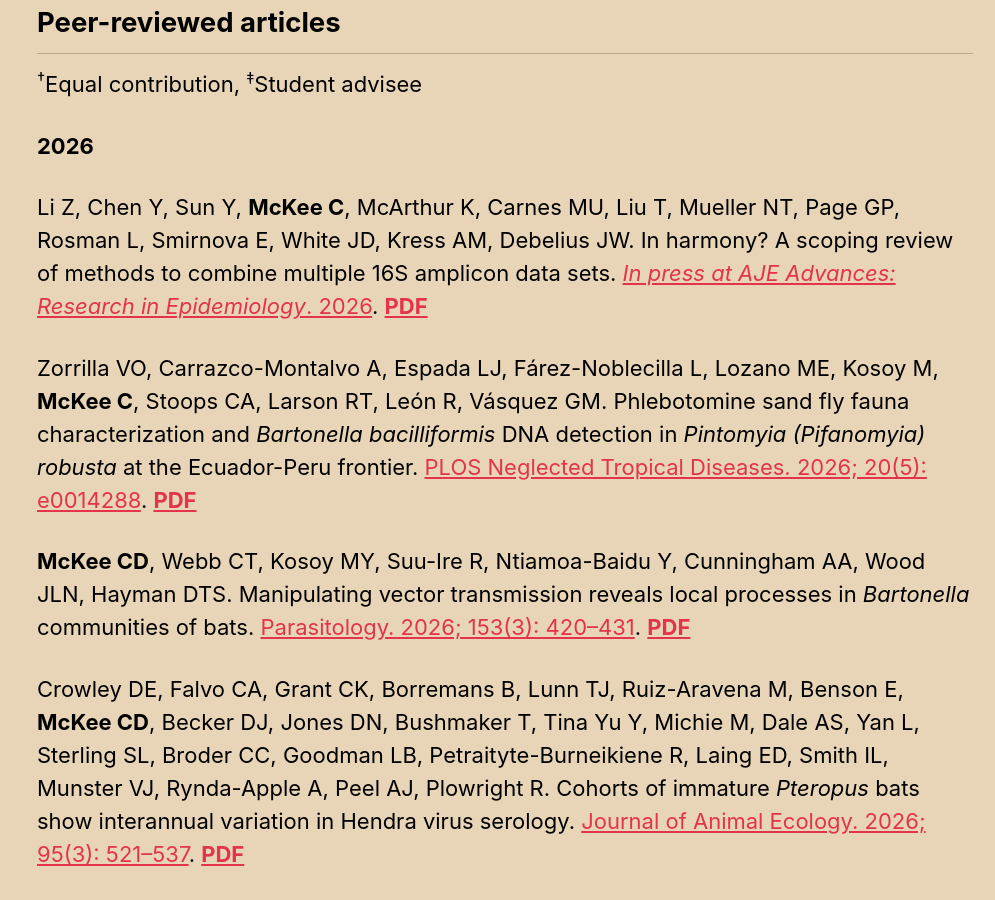
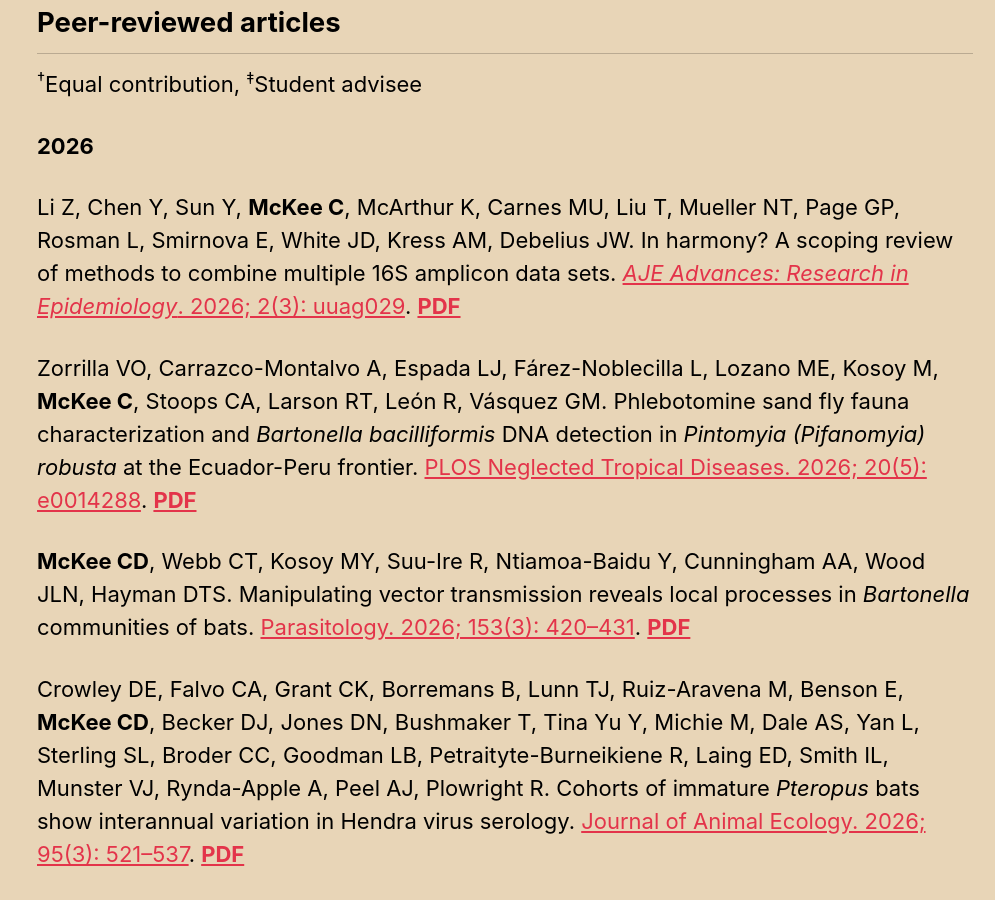
Before and after one commit to clifmckee/clifmckee.github.io, a Jekyll site: the page built from _pages/publications.md, in a window 1280 px wide and 900 px high, scrolled down 414 px. Shown: the whole window, without its empty margins (285-1280 px from the left). Built offline with Jekyll 4.4.1, drawn with Linux system fonts in a browser that asks for light colours; cached includes are drawn as plain includes.

Commit message:
Update CV 2026-08-28

```diff
--- a/_pages/publications.md
+++ b/_pages/publications.md
@@ -16,7 +16,7 @@
 
 **2026**
 
-Li Z, Chen Y, Sun Y, **McKee C**, McArthur K, Carnes MU, Liu T, Mueller NT, Page GP, Rosman L, Smirnova E, White JD, Kress AM, Debelius JW. In harmony? A scoping review of methods to combine multiple 16S amplicon data sets. [*In press at AJE Advances: Research in Epidemiology*. 2026](https://doi.org/10.1093/ajeadv/uuag029). [**PDF**](http://clifmckee.github.io/files/2026_Li_AJE_Adv_Res_Epidemiol.pdf)
+Li Z, Chen Y, Sun Y, **McKee C**, McArthur K, Carnes MU, Liu T, Mueller NT, Page GP, Rosman L, Smirnova E, White JD, Kress AM, Debelius JW. In harmony? A scoping review of methods to combine multiple 16S amplicon data sets. [*AJE Advances: Research in Epidemiology*. 2026; 2(3): uuag029](https://doi.org/10.1093/ajeadv/uuag029). [**PDF**](http://clifmckee.github.io/files/2026_Li_AJE_Adv_Res_Epidemiol.pdf)
 
 Zorrilla VO, Carrazco-Montalvo A, Espada LJ, Fárez-Noblecilla L, Lozano ME, Kosoy M, **McKee C**, Stoops CA, Larson RT, León R, Vásquez GM. Phlebotomine sand fly fauna characterization and *Bartonella bacilliformis* DNA detection in *Pintomyia (Pifanomyia) robusta* at the Ecuador-Peru frontier. [PLOS Neglected Tropical Diseases. 2026; 20(5): e0014288](https://doi.org/10.1371/journal.pntd.0014288). [**PDF**](http://clifmckee.github.io/files/2026_Zorrilla_PNTD.pdf)
 
```
Also changed, not shown: index.md (+1 -1 lines), 2 other files.
